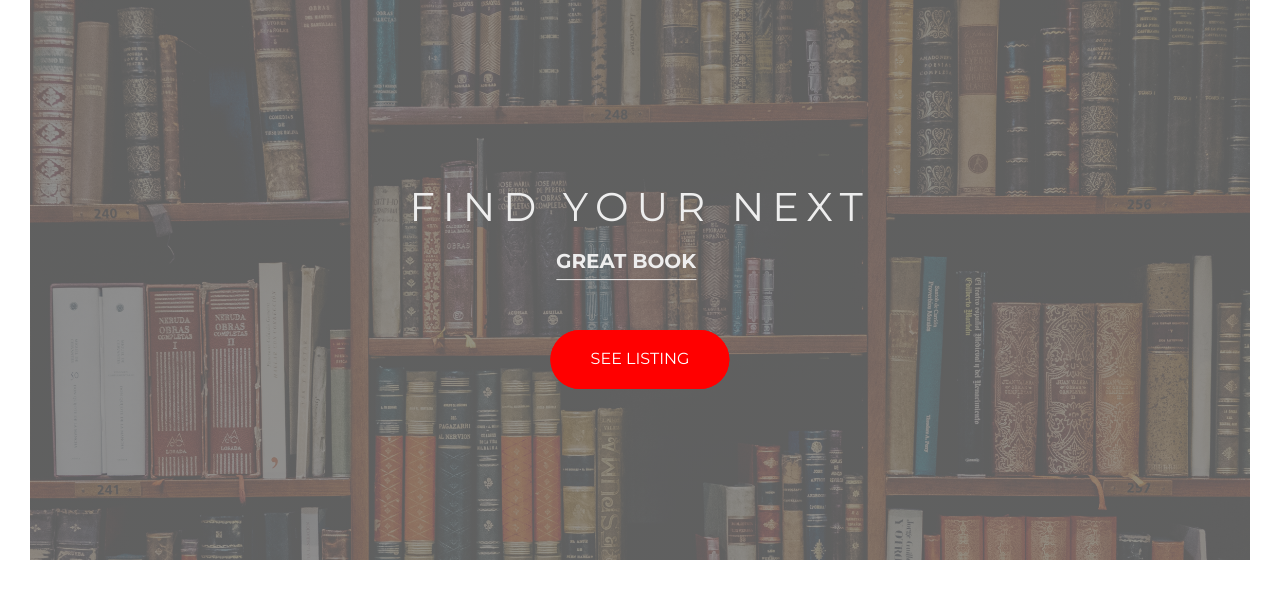
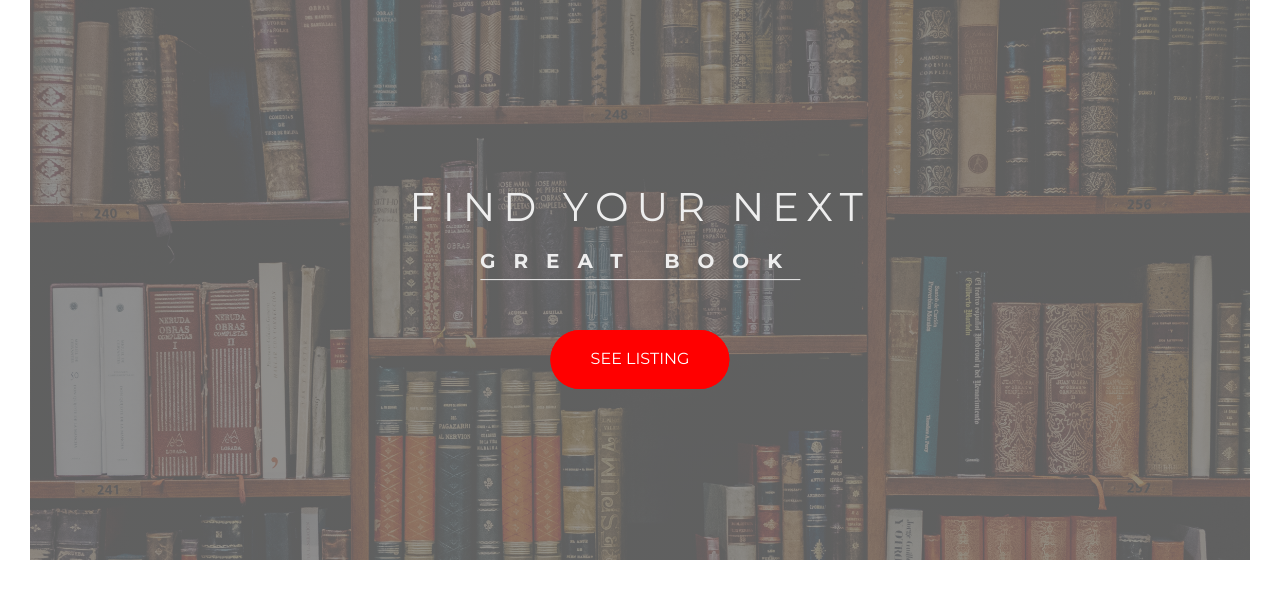
Before and after one commit to okidijimmy200/TheGuluPubllicLibrary, a Django app: page / in a window 1280 px wide. Shown: the part 158-757 px from the top of the page. Run offline with Django 3.2, Linux system fonts and the light colour scheme.

Commit message:
completed the header section

```diff
--- a/core/urls.py
+++ b/core/urls.py
@@ -18,6 +18,9 @@ from django.conf import settings
 from django.conf.urls.static import static
 from django.urls import include, path
 
+
+
+
 urlpatterns = [
     path('', include('books.urls')),
     path('admin/', admin.site.urls),
--- a/static/css/style.css
+++ b/static/css/style.css
@@ -45,13 +45,14 @@ html {
 .heading-primary--sub {
   display: block;
   font-size: 2rem;
+  letter-spacing: 1.8rem;
   font-weight: 600;
   border-bottom: 0.1rem solid #eee;
   display: inline-block;
   background-image: linear-gradient(#eee, #eee);
   -webkit-background-clip: text;
   color: transparent;
-  transform: translate(-10%, 0); }
+  transform: translate(0%, 0); }
 
 .btn {
   transform: translate(0, 0); }
--- a/static/sass/base/typography.scss
+++ b/static/sass/base/typography.scss
@@ -22,12 +22,13 @@
 .heading-primary--sub {
     display: block;
     font-size: 2rem;
+    letter-spacing: 1.8rem;
     font-weight: 600;
     border-bottom: .1rem solid $color-grey-light-2;
     display: inline-block;
     background-image: linear-gradient($color-grey-light-2, $color-grey-light-2);
     -webkit-background-clip: text;
     color: transparent;
-    transform:translate(-10%, 0);
+    transform:translate(0%, 0);
 
 }
```
Also changed, not shown: static/images/logo2.png (added), 1 other file.
